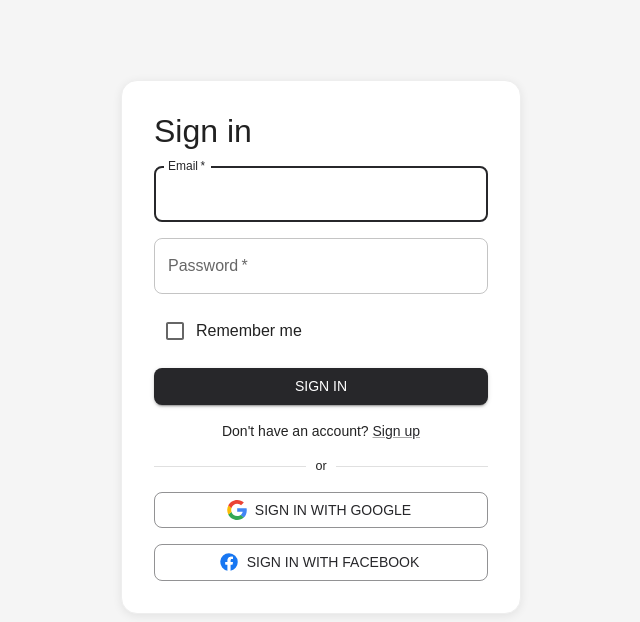
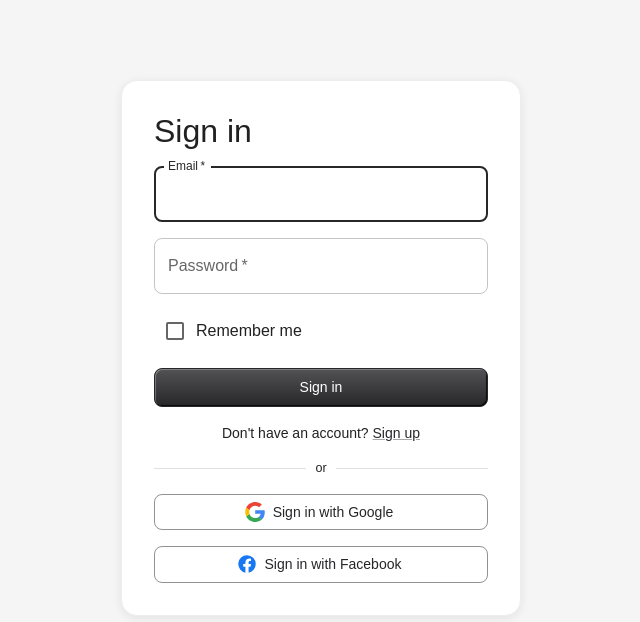
Before and after one commit to React-in-Thai/learn-material-ui-v6, a React (Vite) app: page / in a window 1280 px wide. Shown: the top 622 px of the page, without its empty margins (319-959 px from the left). Built offline with nearby package versions, Linux system fonts and the light colour scheme.

Commit message:
lesson 16 solution

```diff
--- a/src/AppTheme.tsx
+++ b/src/AppTheme.tsx
@@ -17,6 +17,33 @@ const theme = createTheme({
   shape: {
     borderRadius: 8,
   },
+  components: {
+    MuiButton: {
+      styleOverrides: {
+        root: ({ theme }) => ({
+          textTransform: "none",
+          variants: [
+            {
+              props: { variant: "contained", color: "primary" },
+              style: {
+                border: `1px solid ${theme.palette.primary.main}`,
+                boxShadow: `inset -0.75px -0.75px 0.75px #000, inset 0.75px 0.75px 0.75px rgba(255, 255, 255, 0.4)`,
+                backgroundImage: `linear-gradient(to bottom, ${theme.palette.primary.light}, ${theme.palette.primary.main})`,
+                backgroundColor: theme.palette.primary.light,
+                "&:hover": {
+                  boxShadow: `inset -0.75px -1px 0.75px #000, inset 0.75px 0 0.75px rgba(255, 255, 255, 0.4)`,
+                  backgroundImage: "none",
+                },
+                "&:active": {
+                  boxShadow: "none",
+                },
+              },
+            },
+          ],
+        }),
+      },
+    },
+  },
 });
 
 export default function AppTheme({ children }: React.PropsWithChildren) {
```
